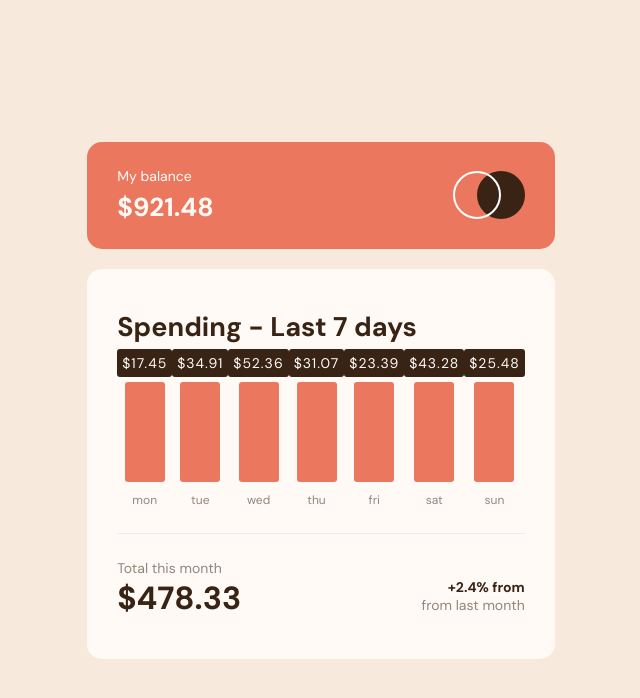
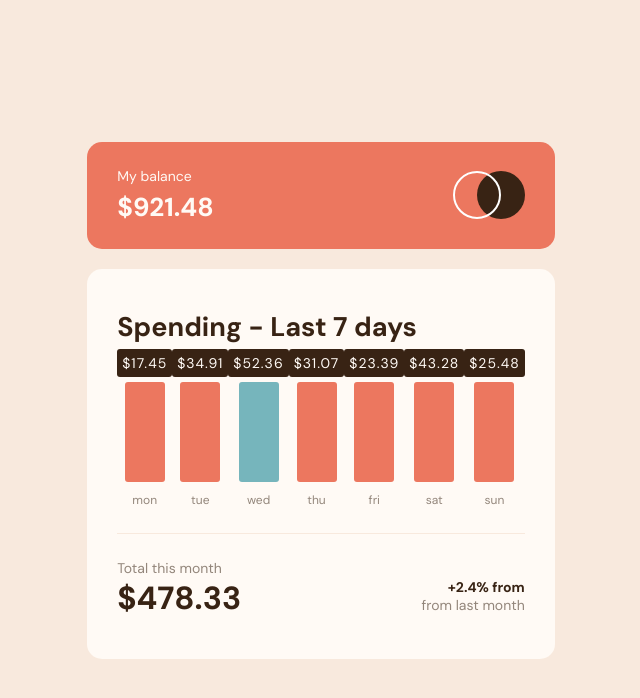
Before and after one commit to annaduong17/expenses-chart, a React (Create React App) app: page / in a window 1280 px wide. Shown: the top 698 px of the page, without its empty margins (319-959 px from the left). Built offline with nearby package versions, Linux system fonts and the light colour scheme; no server answers.

Commit message:
add blue-bar class to bar with highest weekly amount

```diff
--- a/package.json
+++ b/package.json
@@ -6,6 +6,7 @@
     "@testing-library/jest-dom": "^5.17.0",
     "@testing-library/react": "^13.4.0",
     "@testing-library/user-event": "^13.5.0",
+    "clsx": "^2.1.0",
     "react": "^18.2.0",
     "react-dom": "^18.2.0",
     "react-scripts": "5.0.1",
--- a/src/components/Amount.js
+++ b/src/components/Amount.js
@@ -1,6 +1,6 @@
 function Amount({ value }) {
   return(
-    <div id="amount" key={value}>${value}</div>
+    <div id="amount">${value}</div>
   )
 }
 
--- a/src/components/Bar.js
+++ b/src/components/Bar.js
@@ -1,7 +1,8 @@
-function Bar({ value }) {
+function Bar({ value, className }) {
+  console.log(className);
   return(
-    <div key={value}>
-      <div className="bar"></div>
+    <div>
+      <div className={className}></div>
       <p>{value}</p>
     </div>
   )
--- a/src/components/WeeklyExpenses.js
+++ b/src/components/WeeklyExpenses.js
@@ -1,13 +1,32 @@
+import clsx from 'clsx';
 import Amount from './Amount';
 import Bar from './Bar';
 import Data from '../data.json';
 
 function WeeklyExpenses() {
+  const amountsArr = [];
+
+  for (const object of Data) {
+    amountsArr.push(object.amount);
+  }
+
+  const largestAmount = Math.max(...amountsArr);
+  console.log(largestAmount);
+
+
+
   const renderedItems = Data.map((item, index) => {
+
+
+    const classes = clsx({
+      "blue-bar": item.amount === largestAmount,
+      "bar": true,
+    })
+
     return(
-      <div className='flex-col data'>
-        <Amount key={index} value={item.amount} />
-        <Bar key={index} value={item.day} />
+      <div key={index} className="flex-col data">
+        <Amount key={item.amount} value={item.amount} />
+        <Bar key={item.value} value={item.day} className={classes} />
       </div>
     )
   })
--- a/src/index.scss
+++ b/src/index.scss
@@ -81,6 +81,10 @@ body {
       opacity: 50%;
     }
   }
+
+  .blue-bar {
+    background-color: $cyan;
+  }
 }
 
 #weekly-container {
@@ -99,6 +103,8 @@ body {
   justify-content: space-around;
   align-items: center;
 }
+
+
 
 .data {
   justify-content: center;
```
Also changed, not shown: 1 other file (tests, documents, lock files or other folders).
